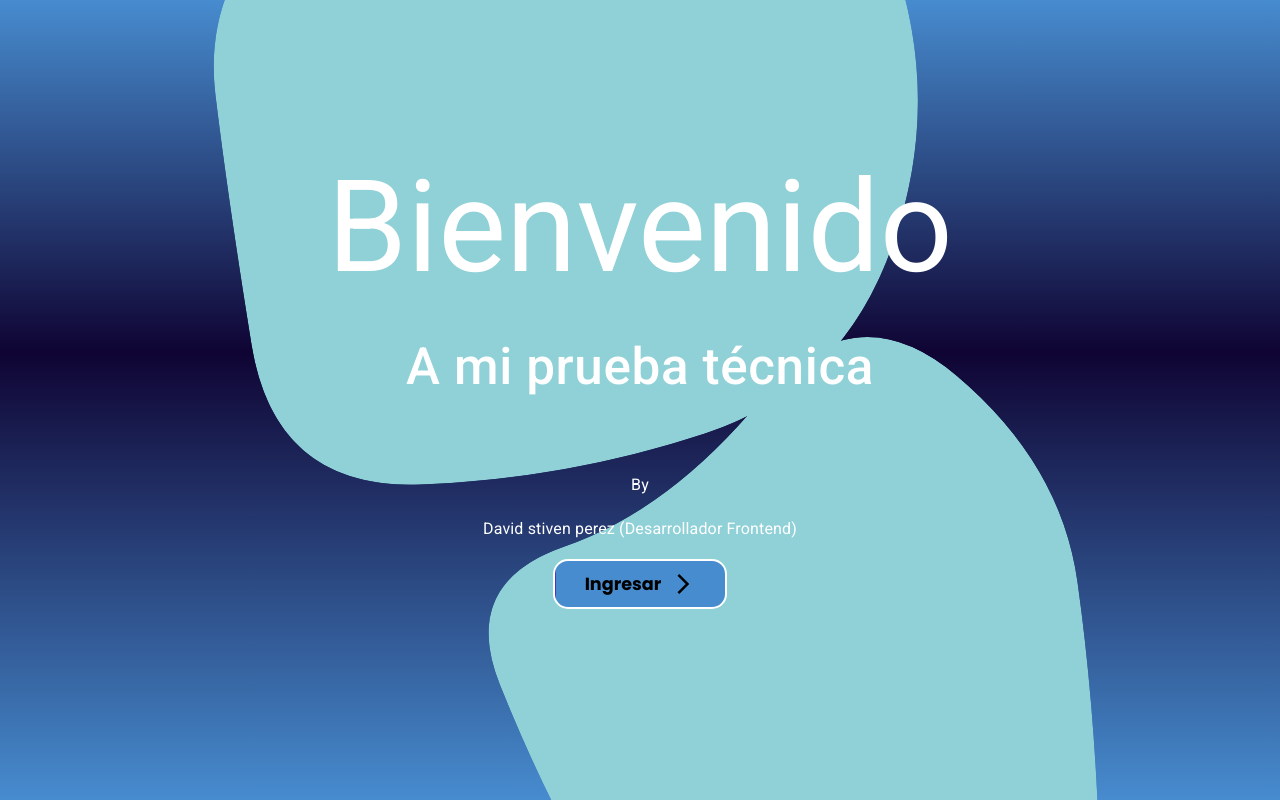
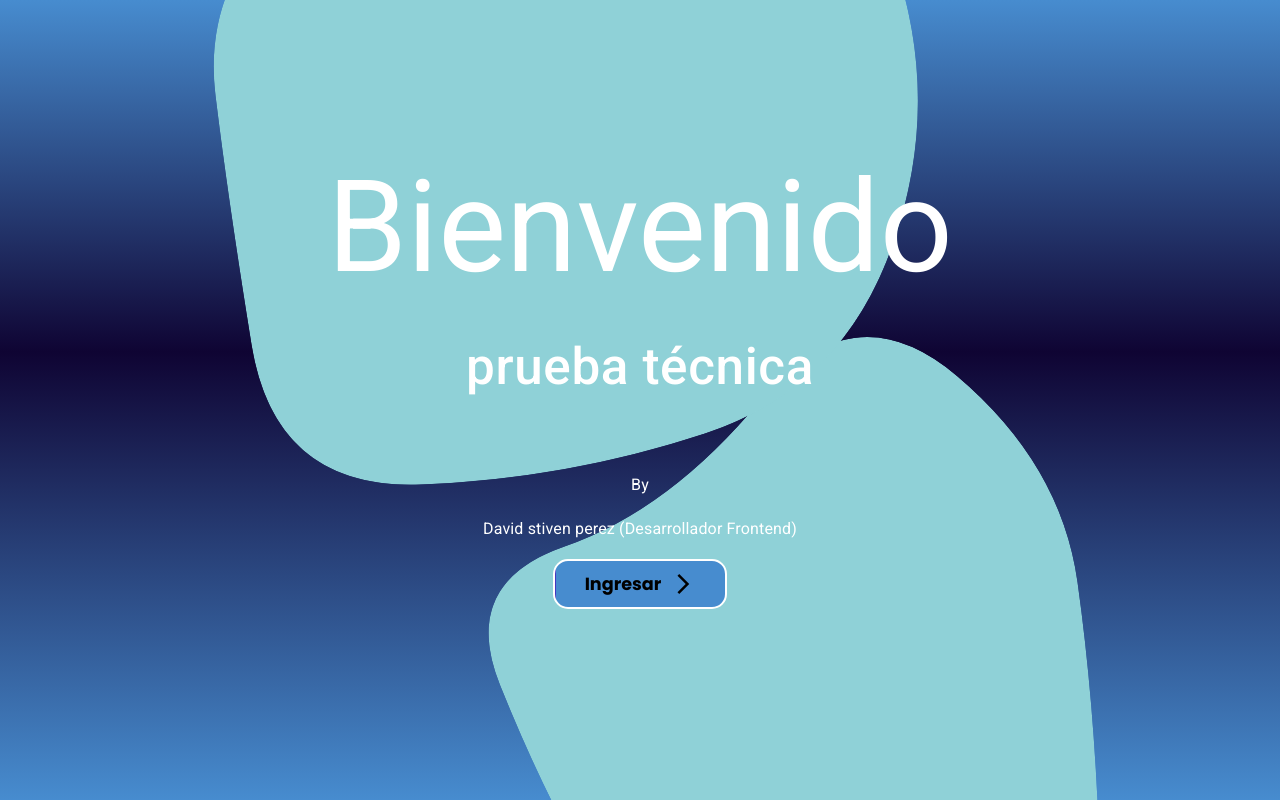
Before and after one commit to davids1092/api-futbol, an Angular app: page /home in a window 1280 px wide. Built offline with nearby package versions, Linux system fonts and the light colour scheme.

Commit message:
dpc-fix:ajuste styles

```diff
--- a/src/app/screens/home/home.component.html
+++ b/src/app/screens/home/home.component.html
@@ -2,7 +2,7 @@
     <img class="blob1" [src]="blob1" alt="">
     <img class="blob2" [src]="blob2" alt="">
     <h1>Bienvenido</h1>
-    <h2>A mi prueba técnica</h2>
+    <h2>prueba técnica</h2>
     <h3>By</h3>
     <h3>David stiven perez (Desarrollador Frontend)</h3>
 
```
